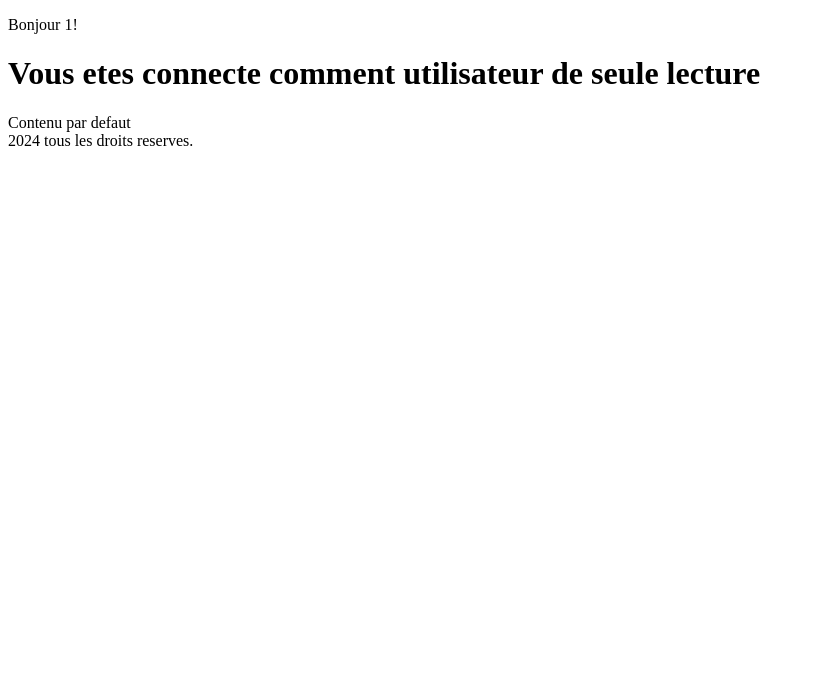
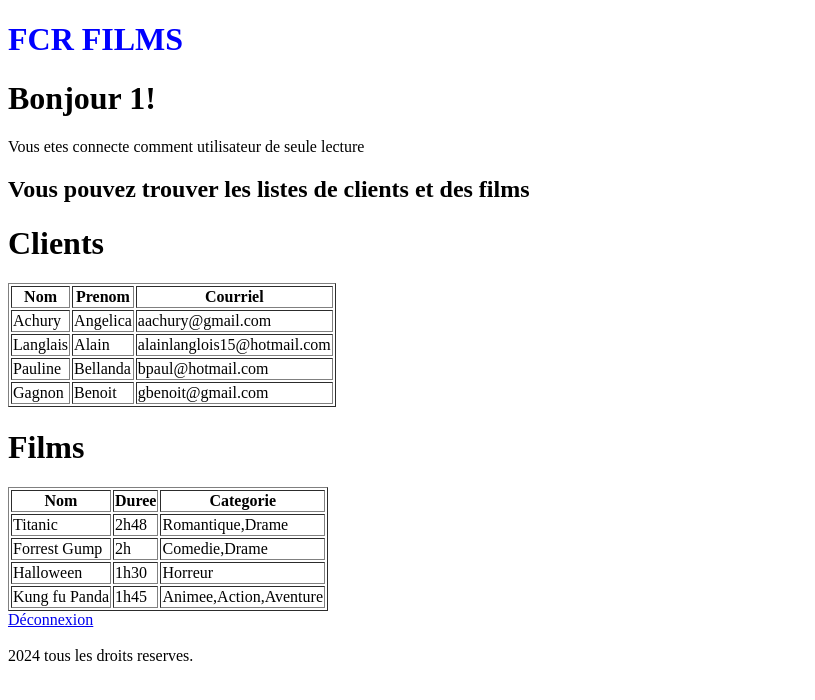
Before and after one commit to AleVic2023/FCR-Application, a Flask app: page /lecture in a window 1280 px wide. Shown: the top 700 px of the page, without its empty margins (0-815 px from the left). Run offline with Flask 3, Linux system fonts and the light colour scheme; the visitor is signed in with stand-in values (Sample User, id 1).

Commit message:
Developement du code

```diff
--- a/Templates/base.html
+++ b/Templates/base.html
@@ -7,7 +7,7 @@
 <body>
 
     <header>
-        {% block h1 %} <h1>FCR FILMS</h1>{% endblock %}
+        {% block h1 %} <h1 style='color:blue';>FCR FILMS</h1>{% endblock %}
     </header>
 
 
@@ -16,7 +16,7 @@
         Contenu par defaut
         {% endblock %}
     </main>
-
+<br>
     <footer>
         2024 tous les droits reserves.
     </footer>
--- a/Templates/lecture.html
+++ b/Templates/lecture.html
@@ -1,13 +1,116 @@
+
 {% extends 'base.html' %}
 
-{% block title %}
-Debut
-{% endblock %}
 
-{% block h1 %}
-{% if current_user.is_authenticated %}
-<p>Bonjour {{ current_user.id }}!</p>
+{% block contenu %}
+
+ {% if current_user.is_authenticated %}
+<h1>Bonjour {{ current_user.id }}!</h1>
 <p><a href="/lecture"></a></p>
-<h1>Vous etes connecte comment utilisateur de seule lecture</h1>
+<p>Vous etes connecte comment utilisateur de seule lecture</p>
+
+
+<h2>Vous pouvez trouver les listes de clients et des films</h2>
+<h1>Clients</h1>
+
+<!-- Tables -->
+<!-- Table clients -->
+
+<table border="1'">
+    <thead>
+            <tr>
+                    <th>Nom</th>
+                    <th>Prenom</th>
+                    <th>Courriel</th>
+            </tr>
+    </thead>
+    <tbody>
+
+
+            <tr>
+                    <td>Achury</td>
+                    <td>Angelica</td>
+                    <td>aachury@gmail.com</td>
+
+            </tr>
+
+            <tr>
+                    <td>Langlais</td>
+                    <td>Alain</td>
+                    <td>alainlanglois15@hotmail.com</td>
+
+             </tr>
+
+             <tr>
+                    <td>Pauline</td>
+                    <td>Bellanda</td>
+                    <td>bpaul@hotmail.com</td>
+
+            </tr>
+
+            <tr>
+                     <td>Gagnon</td>
+                     <td>Benoit</td>
+                     <td>gbenoit@gmail.com</td>
+
+         </tr>
+    </tbody>
+
+</table>
+
+
+<!-- Table films -->
+
+
+
+<h1> Films</h1>
+
+<table border="1'">
+    <thead>
+            <tr>
+                <th>Nom</th>
+                <th>Duree</th>
+                <th>Categorie</th>
+            </tr>
+    </thead>
+    <tbody>
+
+            <tr>
+                <td>Titanic</td>
+                <td>2h48</td>
+                <td>Romantique,Drame</td>
+
+            </tr>
+
+            <tr>
+                 <td>Forrest Gump</td>
+                 <td>2h</td>
+                 <td>Comedie,Drame</td>
+
+            </tr>
+
+            <tr>
+                <td>Halloween</td>
+                <td>1h30</td>
+                <td>Horreur</td>
+
+            </tr>
+
+            <tr>
+                 <td>Kung fu Panda</td>
+                 <td>1h45</td>
+                 <td>Animee,Action,Aventure</td>
+             </tr>
+
+
+
+
+
+    </tbody>
+</table>
+
+
+    <a href="/logout">Déconnexion</a>
+
 {% endif %}
-{% endblock %}
+   {% endblock %}
--- a/app1.py
+++ b/app1.py
@@ -22,6 +22,51 @@ users = {
     'carola87': {'mot_de_passe':generate_password_hash('motdepasse3'), 'acces': 'total'},
     'calixto0721': {'mot_de_passe':generate_password_hash('motdepasse4') ,'acces': 'total'},
 }
+
+
+# Liste de clients
+
+clients = [
+    {'Nom': 'Achury', 'Prenom': 'Angelica', 'Courriel': 'aachury@gmail.com'},
+    {'Nom': 'Langlais','Prenom':'Alain','Courriel': 'alainlanglois15@hotmail.com'},
+    {'Nom': 'Pauline', 'Prenom': 'Bellanda', 'Courriel': 'bpaul@hotmail.com'},
+    {'Nom': 'Gagnon', 'Prenom': 'Benoit','Courriel': 'gbenoit@gmail.com'}
+
+]
+
+# Liste des films
+
+films = [
+    {
+        'Nom': 'Titanic',
+        'Duree': '2h28',
+        'Categories': ['Romantique','Drame'],
+        'Acteurs':['Leonardo DiCaprio','Kate Winslet']
+    },
+
+    {
+        'Nom': 'Forrest Gump',
+        'Duree':'2h',
+        'Categories': ['Comedie','Drame'],
+        'Acteurs': ['Tom Hanks','Robin Wright','Haley Joel Osmet'],
+    },
+
+    {
+        'Nom': 'Halloween',
+        'Duree': '1h30',
+        'Categories':['Horreur'],
+        'Acteurs': ['Jamie Lee Curtis','John Carpenter'],
+    },
+
+    {
+        'Nom': 'Kung fu panda',
+        'Duree': '1h45',
+        'Categories': ['Anime','Action','Aventure'],
+        'Acteurs': ['Jack Black','Jackie Chan'],
+    }
+
+]
+
 
 #Class Utilisateur por Flas-Login
 class Utilisateur(UserMixin):
@@ -52,30 +97,26 @@ def login():
             if acces == 'total':
                 return  render_template('accueil_total_acces.html')
             elif acces == 'lecture':
-                return  render_template('lecture.html')
+                return  render_template('lecture.html',)
         else:
             flash('Identifiant ou mot de passe incorrect', 'error')
 
     return render_template('login.html')
 
 
+
 @app.route('/lecture')
 @login_required
 def lecture():
-    clients = [
-        'Client1: Nom: Achury, Prenom: Angelica, Courriel: aachury@gmail.com',
-        'Client2: Nom: Langlais, Prenom: Alain, Courriel: alainlanglois15@hotmail.com',
-        'Client3: Nom: Pauline, Prenom: Bellanda, Courriel: bpaul@hotmail.com',
-        'Client4: Nom: Gagnon, Prenom: Benoit,Courriel: gbenoit@gmail.com'
-    ]
-    return render_template("lecture.html",
-                           clients= clients)
+    return render_template("lecture.html")
 
 
 @app.route('/accueil_total_acces')
 @login_required
 def accueil_total_acces():
-    return render_template('accueil_total_acces.html')
+    return render_template('accueil_total_acces.html',)
+
+
 
 @app.route('/logout')
 @login_required
@@ -84,6 +125,17 @@ def logout():
     flash('Vous avez ete deconnecte avec succes')
     return render_template('login.html')
 
+@app.route('/creation_client')
+@login_required
+def creation_client():
+    return render_template('creation_client.html', )
+
+
+@app.route('/modification_client')
+@login_required
+def modification_client():
+    return render_template('modification_client.html', )
+
 
 
 if __name__ == '__main__':
```
Also changed, not shown: Templates/accueil_total_acces.html (+131 -0 lines), Templates/creation_client.html (added, +34 -0 lines), Templates/modification_client.html (added, +10 -0 lines), Templates/supprimer_client.html (added, +10 -0 lines).
